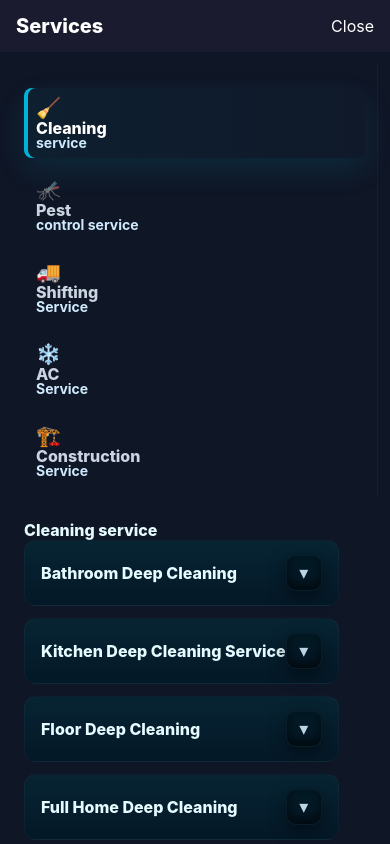
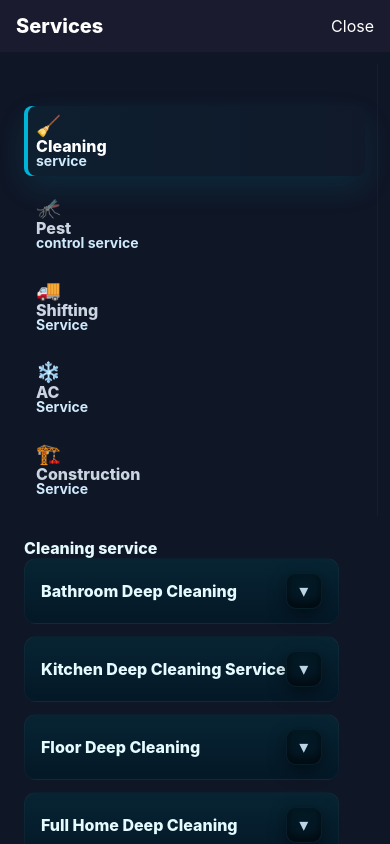
Before and after one commit to RetroRabiul/HTService, a Next.js app: page /all-services in a window 390 px wide. Shown: the top 844 px of the page. Built offline with nearby package versions, Linux system fonts and the light colour scheme.

Commit message:
Mobile service top gap

```diff
--- a/styles/BookingModal.module.css
+++ b/styles/BookingModal.module.css
@@ -190,11 +190,11 @@
   }
   .servicesLeft {
     width: 100%;
-    padding: 18px 12px 12px; /* add extra top padding for header space */
+    padding: 30px 12px 12px; /* increased top padding for header space */
     box-sizing: border-box;
   }
   .serviceNavItem:first-child {
-    margin-top: 6px; /* small extra gap for the first item */
+    margin-top: 12px; /* increased extra gap for the first item */
   }
   .servicesRight {
     padding: 12px;
```
